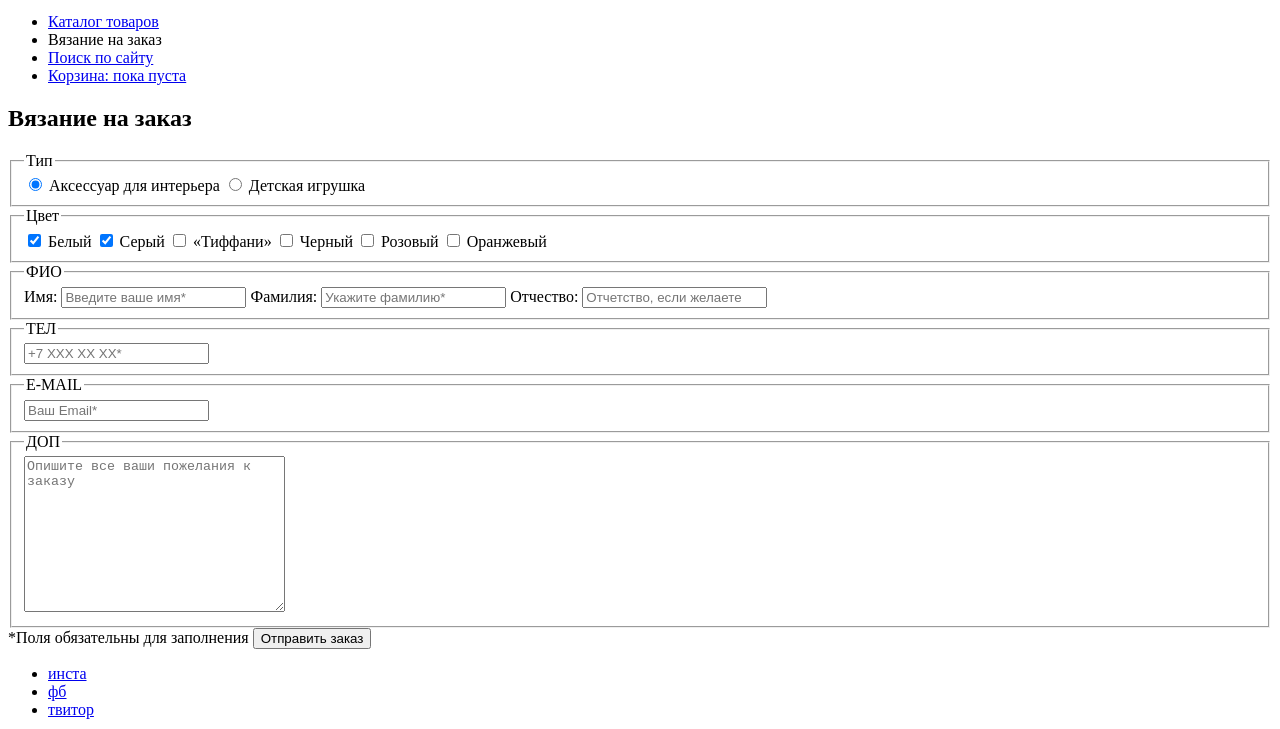
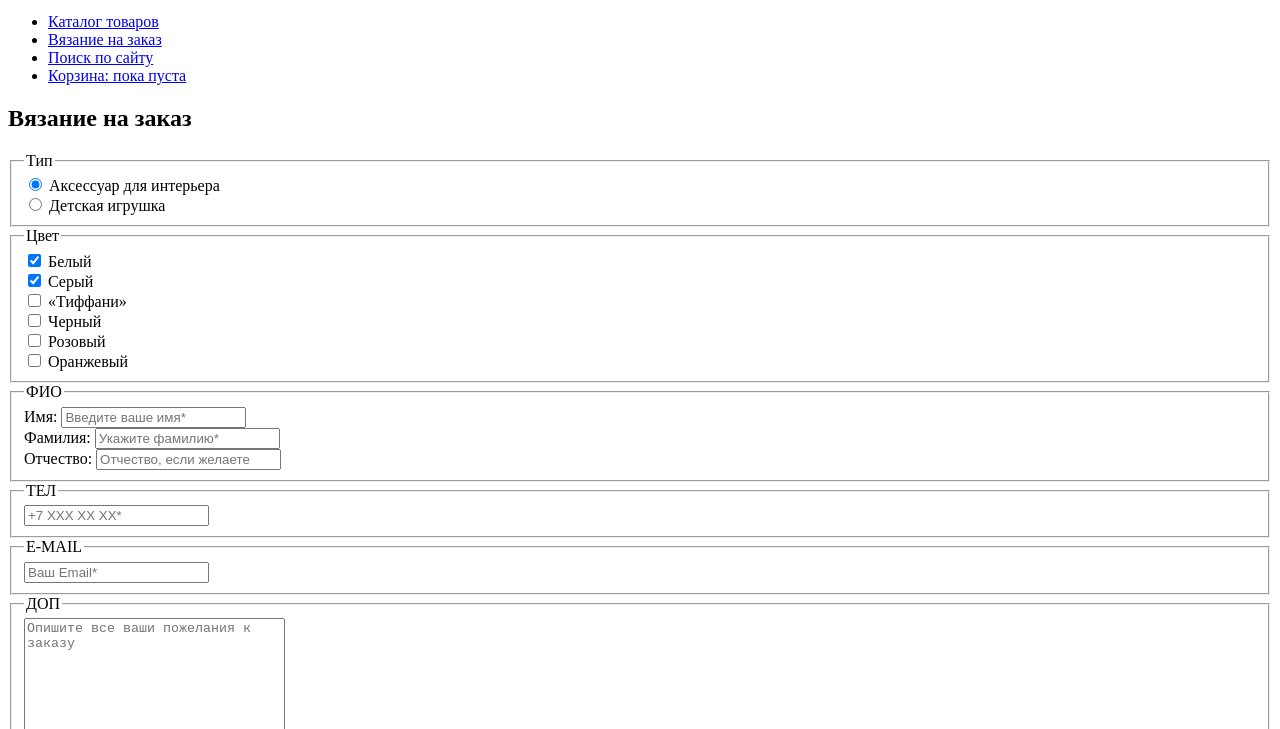
Before and after one commit to arf1e/247169-mishka, a website: page form.html in a window 1280 px wide. Shown: the part 71-800 px from the top of the page. Drawn offline with Linux system fonts and the light colour scheme.

Commit message:
Исправил ошибки

```diff
--- a/form.html
+++ b/form.html
@@ -12,11 +12,11 @@
       <nav class="main-nav">
         <button class="main-nav__toggle" type="button">Открыть меню</button>
         <div class="main-nav__container">
-          <ul class="main-nav__list site-list">
-            <li class="site-list__item"><a href="catalog.html" class="site-list__link">Каталог товаров</a></li>
-            <li class="site-list__item"><a class="site-list__link site-list__link--current">Вязание на заказ</a></li>
-            <li class="site-list__item site-list__item--search"><a href="#" class="site-list__link">Поиск по сайту</a></li>
-            <li class="site-list__item site-list__item--cart"><a href="#" class="site-list__link">Корзина: пока пуста</a></li>
+          <ul class="main-nav__list">
+            <li class="main-nav__list-item"><a href="catalog.html" class="main-nav__link">Каталог товаров</a></li>
+            <li class="main-nav__list-item"><a href="form.html" class="main-nav__link main-nav__link--current">Вязание на заказ</a></li>
+            <li class="main-nav__list-item main-nav__list-item--search"><a href="#" class="main-nav__link">Поиск по сайту</a></li>
+            <li class="main-nav__list-item main-nav__list-item--cart"><a href="#" class="main-nav__link">Корзина: пока пуста</a></li>
           </ul>
         </div>
       </nav>
@@ -26,51 +26,79 @@
         <h1 class="description__heading">Вязание на заказ</h1>
       </section>
       <form class="order-form" action="https://echo.htmlacademy.ru" method="post">
-        <fieldset class="order-form__fieldset">
-          <legend class="order-form__legend">Тип</legend>
-          <input class="order-form__radio" type="radio" name="type" value="accessory" id="accessory" checked>
-          <label class="order-form__label" for="accessory">Аксессуар для интерьера</label>
-          <input class="order-form__radio" type="radio" name="type" value="toy" id="toy">
-          <label class="order-form__label" for="toy">Детская игрушка</label>
+        <fieldset class="fieldset">
+          <legend class="fieldset__legend">Тип</legend>
+          <div class="field">
+            <input class="field__radio" type="radio" name="type" value="accessory" id="accessory" checked>
+            <label class="field__label field__label--radio" for="accessory">Аксессуар для интерьера</label>
+          </div>
+          <div class="field">
+            <input class="field__radio" type="radio" name="type" value="toy" id="toy">
+            <label class="field__label field__label--radio" for="toy">Детская игрушка</label>
+          </div>
         </fieldset>
-        <fieldset class="order-form__fieldset">
-          <legend class="order-form__legend">Цвет</legend>
-          <input class="order-form__checkbox" type="checkbox" name="color" id="white" value="white" checked>
-          <label for="" class="order-form__label">Белый</label>
-          <input class="order-form__checkbox" type="checkbox" name="color" id="gray" value="gray" checked>
-          <label for="" class="order-form__label">Серый</label>
-          <input class="order-form__checkbox" type="checkbox" name="color" id="tiffany" value="tiffany">
-          <label for="" class="order-form__label">«Тиффани»</label>
-          <input class="order-form__checkbox" type="checkbox" name="color" id="black" value="black">
-          <label for="" class="order-form__label">Черный</label>
-          <input class="order-form__checkbox" type="checkbox" name="color" id="pink" value="pink">
-          <label for="" class="order-form__label">Розовый</label>
-          <input class="order-form__checkbox" type="checkbox" name="color" id="orange" value="orange">
-          <label for="" class="order-form__label">Оранжевый</label>
+        <fieldset class="fieldset">
+          <legend class="fieldset__legend">Цвет</legend>
+          <div class="field">
+            <input class="field__checkbox" type="checkbox" name="color" id="white" value="white" checked>
+            <label class="field__label field__label--checkbox" for="white">Белый</label>
+          </div>
+          <div class="field">
+            <input class="field__checkbox" type="checkbox" name="color" id="gray" value="gray" checked>
+            <label class="field__label field__label--checkbox" for="gray">Серый</label>
+          </div>
+          <div class="field">
+            <input class="field__checkbox" type="checkbox" name="color" id="tiffany" value="tiffany">
+            <label class="field__label field__label--checkbox" for="tiffany">«Тиффани»</label>
+          </div>
+          <div class="field">
+            <input class="field__checkbox" type="checkbox" name="color" id="black" value="black">
+            <label class="field__label field__label--checkbox" for="black">Черный</label>
+          </div>
+          <div class="field">
+            <input class="field__checkbox" type="checkbox" name="color" id="pink" value="pink">
+            <label class="field__label field__label--checkbox" for="pink">Розовый</label>
+          </div>
+          <div class="field">
+            <input class="field__checkbox" type="checkbox" name="color" id="orange" value="orange">
+            <label class="field__label field__label--checkbox" for="orange">Оранжевый</label>
+          </div>
         </fieldset>
-        <fieldset class="order-form__fieldset">
-          <legend class="order-form__legend">ФИО</legend>
-          <label for="name" class="order-form__label">Имя:</label>
-          <input class="order-form__text" type="text"  name="name" id="name" placeholder="Введите ваше имя*" required>
-          <label for="surname" class="order-form__label">Фамилия:</label>
-          <input class="order-form__text" type="text"  name="surname" id="surname" placeholder="Укажите фамилию*" required>
-          <label for="lastname" class="order-form__label">Отчество:</label>
-          <input class="order-form__text" type="text"  id="lastname" name="lastname" placeholder="Отчетство, если желаете">
+        <fieldset class="fieldset">
+          <legend class="fieldset__legend">ФИО</legend>
+          <div class="field field--personal">
+            <label class="field__label" for="name">Имя:</label>
+            <input class="field__text" type="text"  name="name" id="name" placeholder="Введите ваше имя*" required>
+          </div>
+          <div class="field field--personal">
+            <label class="field__label" for="surname">Фамилия:</label>
+            <input class="field__text" type="text"  name="surname" id="surname" placeholder="Укажите фамилию*" required>
+          </div>
+          <div class="field">
+            <label class="field__label" for="lastname">Отчество:</label>
+            <input class="field__text" type="text"  id="lastname" name="lastname" placeholder="Отчество, если желаете">
+          </div>
         </fieldset>
-        <fieldset class="order-form__fieldset">
-          <legend class="order-form__legend">ТЕЛ</legend>
-          <input type="text" class="order-form__text order-form__text-phone" name="phone" placeholder="+7 XXX XX XX*" required>
+        <fieldset class="fieldset">
+          <legend class="fieldset__legend">ТЕЛ</legend>
+          <div class="field">
+            <input class="field__text field__text--phone" type="text" name="phone" placeholder="+7 XXX XX XX*" required>
+          </div>
         </fieldset>
-        <fieldset class="order-form__fieldset">
-          <legend class="order-form__legend">E-MAIL</legend>
-          <input type="email" class="order-form__text order-form__text-email" name="email" id="email" placeholder="Ваш Email*" required>
+        <fieldset class="fieldset">
+          <legend class="fieldset__legend">E-MAIL</legend>
+          <div class="field">
+            <input class="field__text field__text--email" type="email" name="email" id="email" placeholder="Ваш Email*" required>
+          </div>
         </fieldset>
-        <fieldset class="order-form__fieldset">
-          <legend class="order-form__legend">ДОП</legend>
-          <textarea class="order-form__textarea" name="info" id="" cols="30" rows="10" placeholder="Опишите все ваши пожелания к заказу"></textarea>
+        <fieldset class="fieldset">
+          <legend class="fieldset__legend">ДОП</legend>
+          <div class="field">
+            <textarea class="field__textarea" name="info" id="" cols="30" rows="10" placeholder="Опишите все ваши пожелания к заказу"></textarea>
+          </div>
         </fieldset>
         <span class="order-form__required-note">*Поля обязательны для заполнения</span>
-        <input type="submit" class="btn" value="Отправить заказ">
+        <input class="btn" type="submit" value="Отправить заказ">
       </form>
     </main>
     <footer class="page-footer">
```
Also changed, not shown: catalog.html (+12 -6 lines), index.html (+14 -15 lines).
